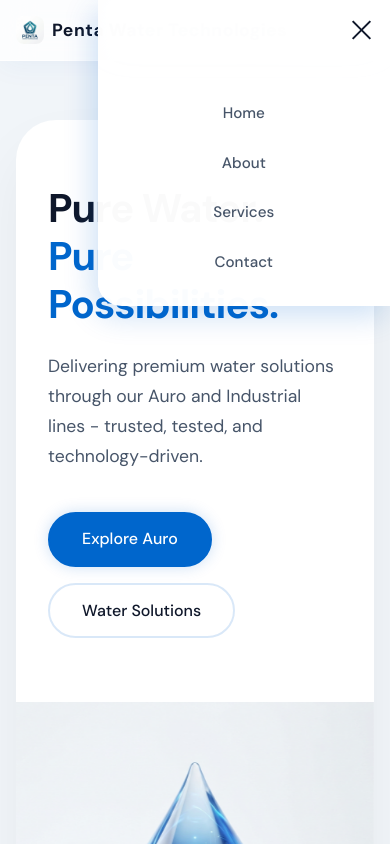
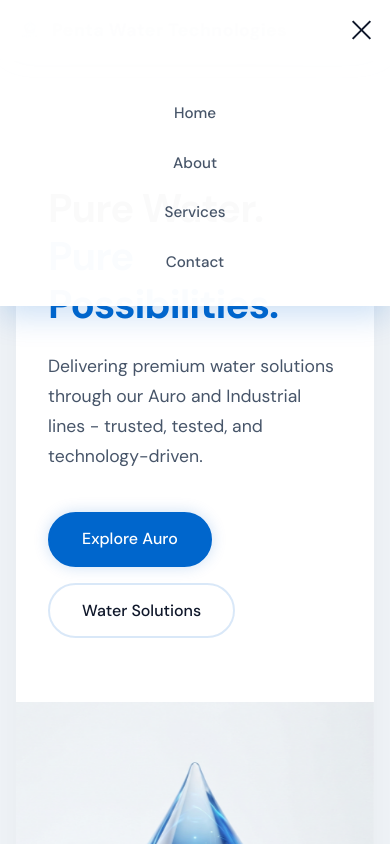
Before and after one commit to Preethingaraja/penta_water, a plain HTML site: page index.html in a window 390 px wide. Both pictures are taken after a click on the element 361 px from the left and 30 px from the top of the page. Shown: the top 844 px of the page. Drawn offline with nearby package versions, Linux system fonts and the light colour scheme.

Commit message:
Update index.html

```diff
--- a/index.html
+++ b/index.html
@@ -914,8 +914,8 @@
             .nav-links {
                 position: fixed;
                 top: 0;
-                right: -100%;
-                width: 75%;
+                left: 0;
+                width: 100%;
                 height: max-content;
                 background: rgba(255, 255, 255, 0.98);
                 backdrop-filter: blur(20px);
@@ -923,15 +923,15 @@
                 justify-content: flex-start;
                 padding-top: 100px;
                 padding-bottom: 2rem;
-                border-bottom-left-radius: 24px;
                 gap: 1.5rem;
-                transition: 0.5s ease;
+                transition: transform 0.5s ease;
                 z-index: 1001;
-                box-shadow: -5px 10px 30px rgba(0, 102, 204, 0.2);
+                box-shadow: 0 10px 30px rgba(0, 102, 204, 0.2);
+                transform: translateY(-150%);
             }
 
             .nav-links.active {
-                right: 0;
+                transform: translateY(0);
             }
 
             .hamburger {
```
